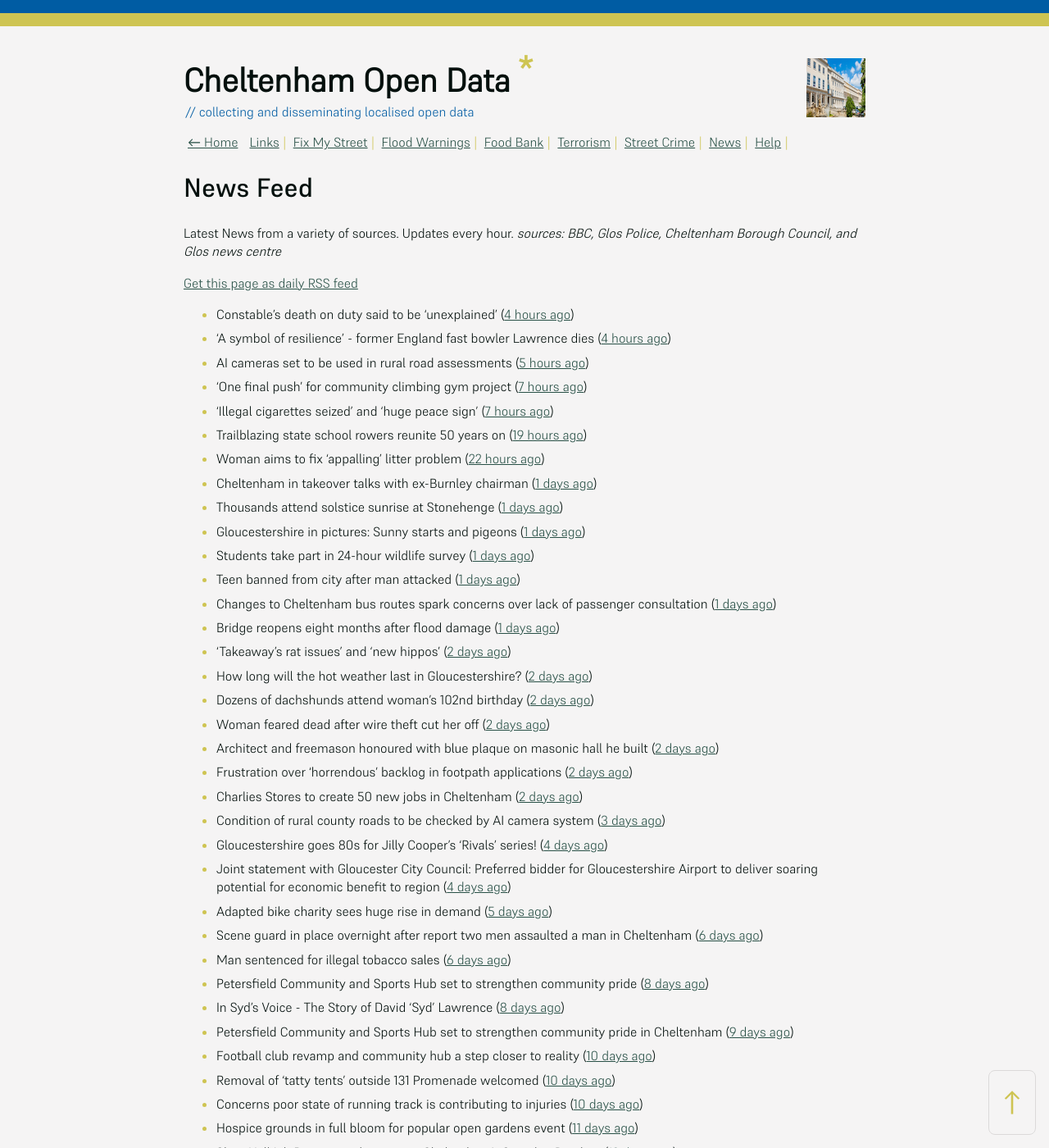
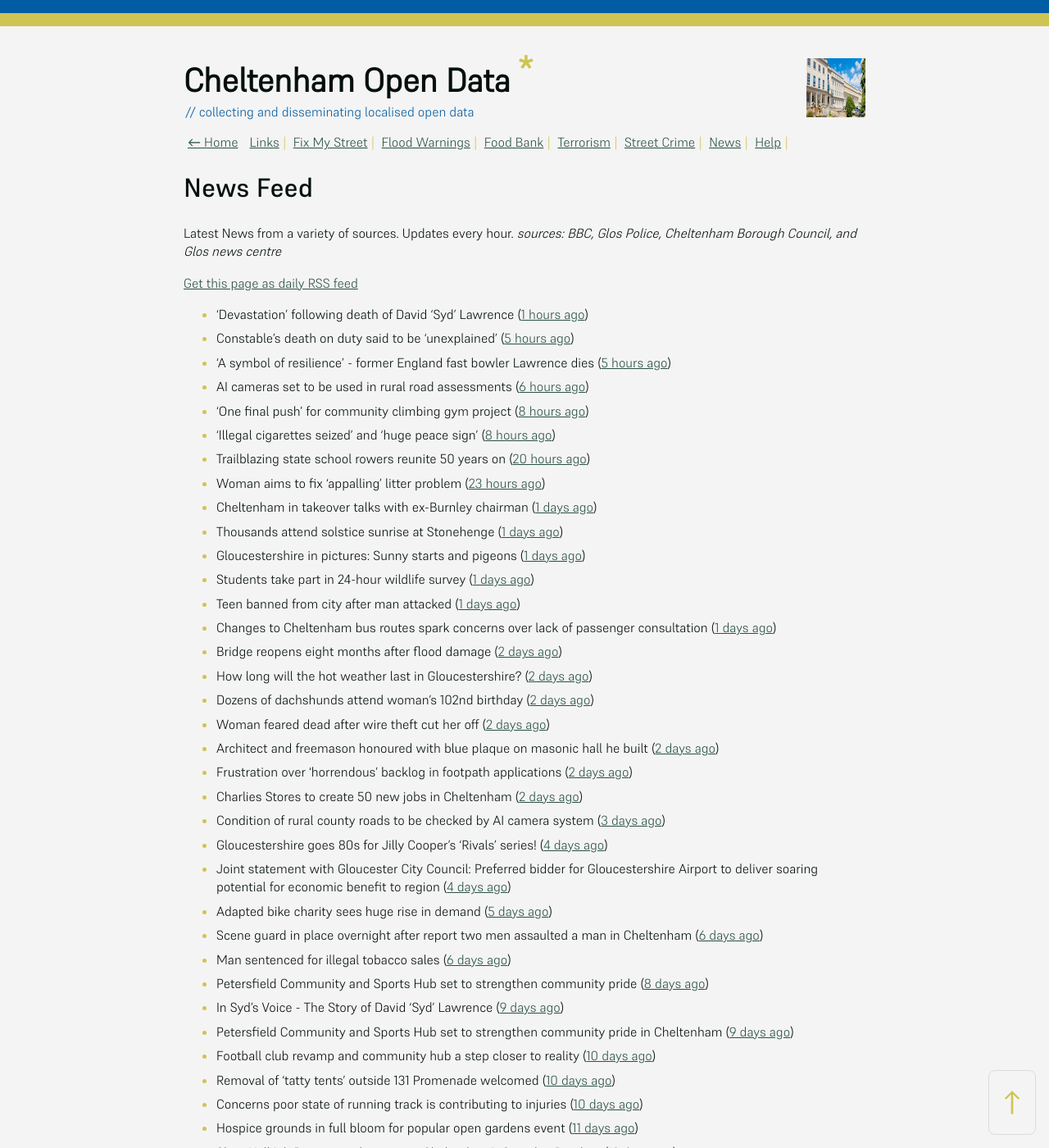
Before and after one commit to mat-0/cheltenham-open-data, a Jekyll site: the page built from _pages/news.md, in a window 1280 px wide and 1400 px high. Shown: the whole window at 82% size. Built offline with Jekyll 4.4.1, drawn with Linux system fonts in a browser that asks for light colours; some of the changed text lies outside the part shown.

Commit message:
Updated 2025-06-22 14:58:00

```diff
--- a/_pages/news.md
+++ b/_pages/news.md
@@ -12,21 +12,21 @@ _sources: BBC, Glos Police, Cheltenham Borough Council, and Glos news centre_
 [Get this page as daily RSS feed](/daily.rss)
 
 <!-- news_marker starts -->
-- Constable's death on duty said to be 'unexplained' ([4 hours ago](https://www.bbc.com/news/articles/c39z0d12k88o))
-- 'A symbol of resilience' - former England fast bowler Lawrence dies ([4 hours ago](https://www.bbc.com/sport/cricket/articles/c07d973k0zzo))
-- AI cameras set to be used in rural road assessments ([5 hours ago](https://www.bbc.com/news/articles/c62g921l14jo))
-- 'One final push' for community climbing gym project ([7 hours ago](https://www.bbc.com/news/articles/cx2v55q5kpeo))
-- 'Illegal cigarettes seized' and 'huge peace sign' ([7 hours ago](https://www.bbc.com/news/articles/cy9x4grl3zno))
-- Trailblazing state school rowers reunite 50 years on ([19 hours ago](https://www.bbc.com/news/articles/ce9xgerg0n5o))
-- Woman aims to fix 'appalling' litter problem ([22 hours ago](https://www.bbc.com/news/articles/cqjq05rv191o))
+- 'Devastation' following death of David 'Syd' Lawrence ([1 hours ago](https://www.bbc.com/news/articles/cvg9r0j5g08o))
+- Constable's death on duty said to be 'unexplained' ([5 hours ago](https://www.bbc.com/news/articles/c39z0d12k88o))
+- 'A symbol of resilience' - former England fast bowler Lawrence dies ([5 hours ago](https://www.bbc.com/sport/cricket/articles/c07d973k0zzo))
+- AI cameras set to be used in rural road assessments ([6 hours ago](https://www.bbc.com/news/articles/c62g921l14jo))
+- 'One final push' for community climbing gym project ([8 hours ago](https://www.bbc.com/news/articles/cx2v55q5kpeo))
+- 'Illegal cigarettes seized' and 'huge peace sign' ([8 hours ago](https://www.bbc.com/news/articles/cy9x4grl3zno))
+- Trailblazing state school rowers reunite 50 years on ([20 hours ago](https://www.bbc.com/news/articles/ce9xgerg0n5o))
+- Woman aims to fix 'appalling' litter problem ([23 hours ago](https://www.bbc.com/news/articles/cqjq05rv191o))
 - Cheltenham in takeover talks with ex-Burnley chairman ([1 days ago](https://www.bbc.com/sport/football/articles/ckg3v5135meo))
 - Thousands attend solstice sunrise at Stonehenge ([1 days ago](https://www.bbc.com/news/articles/cg75gp1y233o))
 - Gloucestershire in pictures: Sunny starts and pigeons ([1 days ago](https://www.bbc.com/news/articles/cwye9g90870o))
 - Students take part in 24-hour wildlife survey ([1 days ago](https://www.bbc.com/news/articles/cn41ze3r27zo))
 - Teen banned from city after man attacked ([1 days ago](https://www.bbc.com/news/articles/c75rl4we60wo))
 - Changes to Cheltenham bus routes spark concerns over lack of passenger consultation ([1 days ago](https://gloucesternewscentre.co.uk/changes-to-cheltenham-bus-routes-spark-concerns-over-lack-of-passenger-consultation/))
-- Bridge reopens eight months after flood damage ([1 days ago](https://www.bbc.com/news/articles/cz09md3ve3no))
-- 'Takeaway's rat issues' and 'new hippos' ([2 days ago](https://www.bbc.com/news/articles/c5ygx2p4lw5o))
+- Bridge reopens eight months after flood damage ([2 days ago](https://www.bbc.com/news/articles/cz09md3ve3no))
 - How long will the hot weather last in Gloucestershire? ([2 days ago](https://www.bbc.co.uk/sounds/play/p0lkf1rq))
 - Dozens of dachshunds attend woman's 102nd birthday ([2 days ago](https://www.bbc.com/news/videos/c307l54nlrmo))
 - Woman feared dead after wire theft cut her off ([2 days ago](https://www.bbc.com/news/articles/cp3k96521neo))
@@ -40,7 +40,7 @@ _sources: BBC, Glos Police, Cheltenham Borough Council, and Glos news centre_
 - Scene guard in place overnight after report two men assaulted a man in Cheltenham ([6 days ago](https://gloucesternewscentre.co.uk/scene-guard-in-place-overnight-after-report-two-men-assaulted-a-man-in-cheltenham/))
 - Man sentenced for illegal tobacco sales ([6 days ago](https://gloucesternewscentre.co.uk/man-sentenced-for-illegal-tobacco-sales/))
 - Petersfield Community and Sports Hub set to strengthen community pride ([8 days ago](https://gloucesternewscentre.co.uk/petersfield-community-and-sports-hub-set-to-strengthen-community-pride/))
-- In Syd's Voice - The Story of David 'Syd' Lawrence ([8 days ago](https://www.bbc.co.uk/sounds/play/p0lj4vvq))
+- In Syd's Voice - The Story of David 'Syd' Lawrence ([9 days ago](https://www.bbc.co.uk/sounds/play/p0lj4vvq))
 - Petersfield Community and Sports Hub set to strengthen community pride in Cheltenham ([9 days ago](https://www.cheltenham.gov.uk/news/article/3020/petersfield_community_and_sports_hub_set_to_strengthen_community_pride_in_cheltenham))
 - Football club revamp and community hub a step closer to reality ([10 days ago](https://gloucesternewscentre.co.uk/football-club-revamp-and-community-hub-a-step-closer-to-reality/))
 - Removal of ‘tatty tents’ outside 131 Promenade welcomed ([10 days ago](https://gloucesternewscentre.co.uk/removal-of-tatty-tents-outside-131-promenade-welcomed/))
```
Also changed, not shown: other parts of _pages/news.md (+1 -1 lines), _data/flood.json (+4 -4 lines), index.md (+5 -5 lines).
